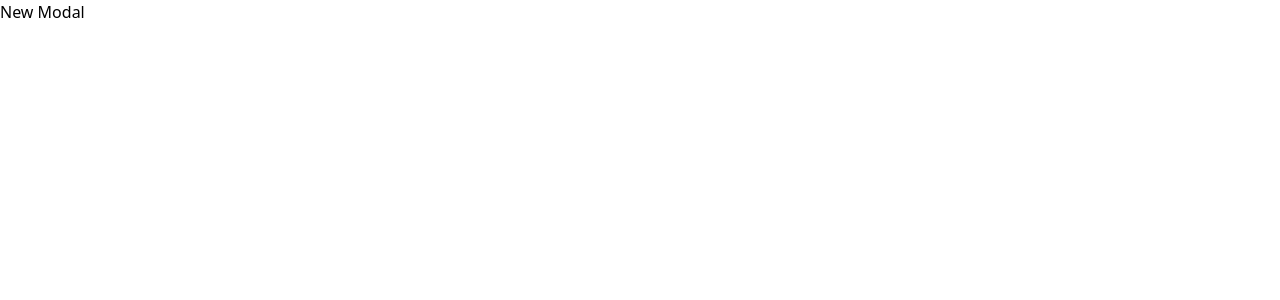
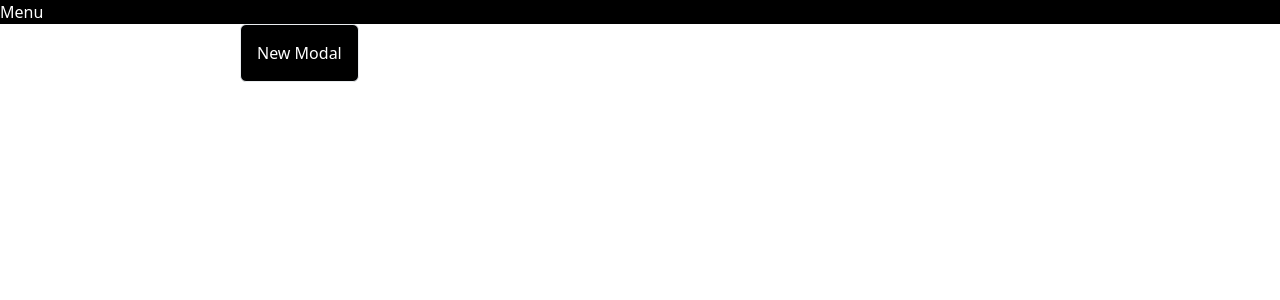
Before and after one commit to caiiolliima/Modal, a React (Vite) app: page /MenuBurguer in a window 1280 px wide. Shown: the top 300 px of the page. Built offline with nearby package versions, Linux system fonts and the light colour scheme.

Commit message:
modified:   src/MenuBurguer.tsx modified:   src/components/SidebarMenuBurguer.tsx

```diff
--- a/src/MenuBurguer.tsx
+++ b/src/MenuBurguer.tsx
@@ -2,15 +2,20 @@ import { Link } from "react-router-dom"
 
 function MenuBurguer() {
 
-  return (
-        <aside>
-            <button>
-            <Link to={"/NewModal"} className="">
-              New Modal
-            </Link>
+    return (
+        <div>
+            <aside className="bg-black text-white ">
+                <p>
+                    Menu
+                </p>
+            </aside>
+            <button className="flex mx-60 border bg-black text-white p-4 rounded-md hover:bg-gray-700 transition-all">
+                <Link to={"/NewModal"} className="">
+                    New Modal
+                </Link>
             </button>
-        </aside>
-  )
+        </div>
+    )
 }
 
 export default MenuBurguer
--- a/src/components/SidebarMenuBurguer.tsx
+++ b/src/components/SidebarMenuBurguer.tsx
@@ -1,9 +1,11 @@
+function SidebarMenuBurguer({open} : {open: boolean }) {
 
-
-function SidebarMenuBurguer(){
     return (
-        <>
-        </>
+        <div className={`"bg-black text-white flex w-40" ${open ? "visible bg-black/20" : "invisible"}}`}>
+        <p>
+            Menu
+        </p>
+    </div>
     )
 }
 export default SidebarMenuBurguer
```
